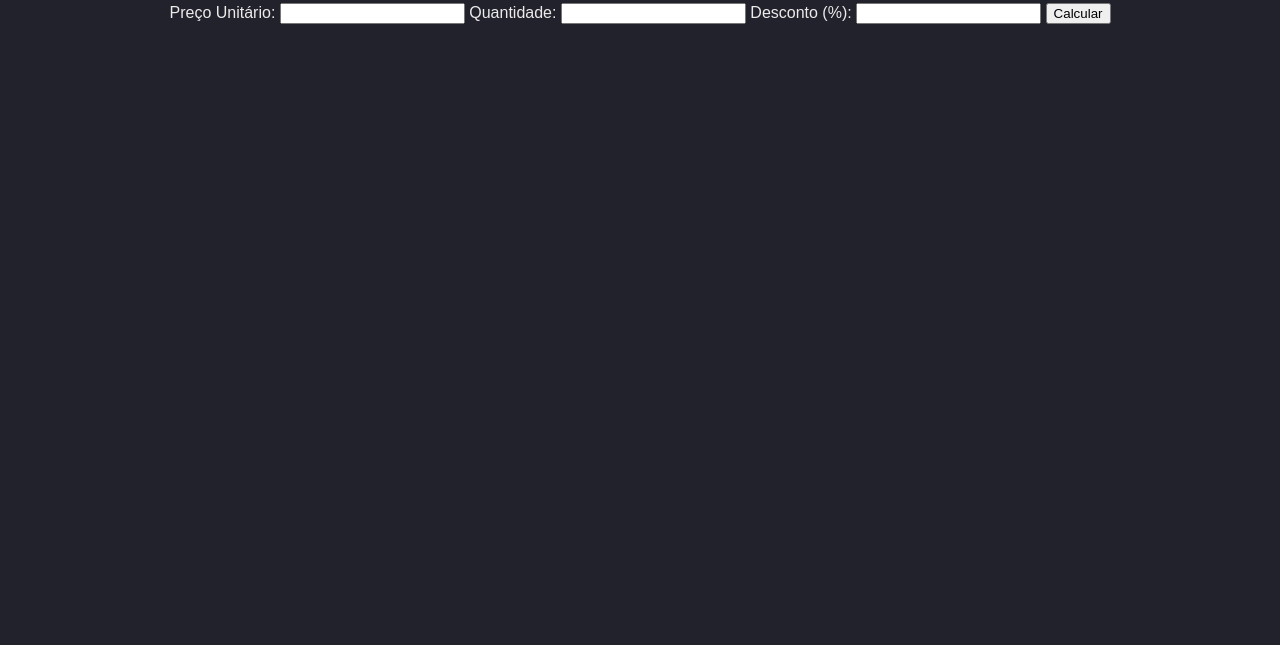
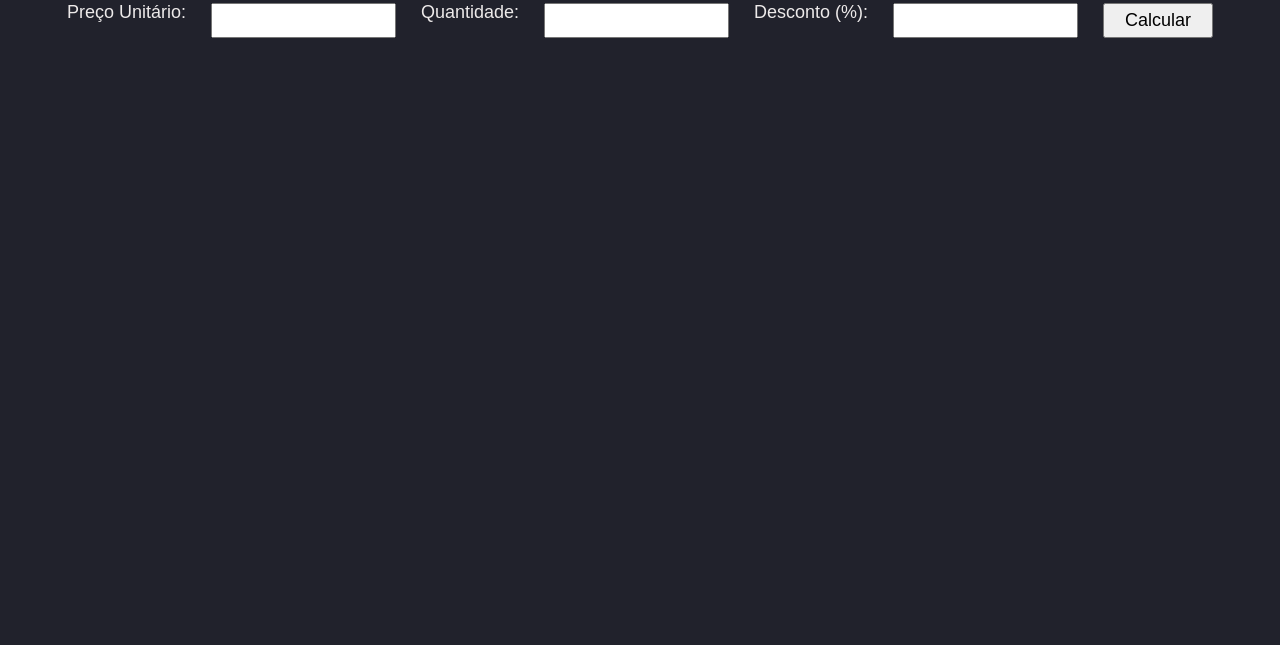
Before and after one commit to joaolucasmoreira/repo-GrupoJoao, a plain HTML site: page index.html in a window 1280 px wide. Shown: the part 155-800 px from the top of the page. Drawn offline with Linux system fonts and the light colour scheme.

Commit message:
CSS incial do form

```diff
--- a/style.css
+++ b/style.css
@@ -65,3 +65,15 @@ main h1 {
     font-weight: bold;
     margin-bottom: 20px;
 }
+
+#calc-form{
+  display: flex;
+  gap: 25px;
+  font-size: 18px;
+}
+
+#calc-form button{
+    display: block;
+    font-size: 18px;
+    padding: 5px 20px;
+}
```
